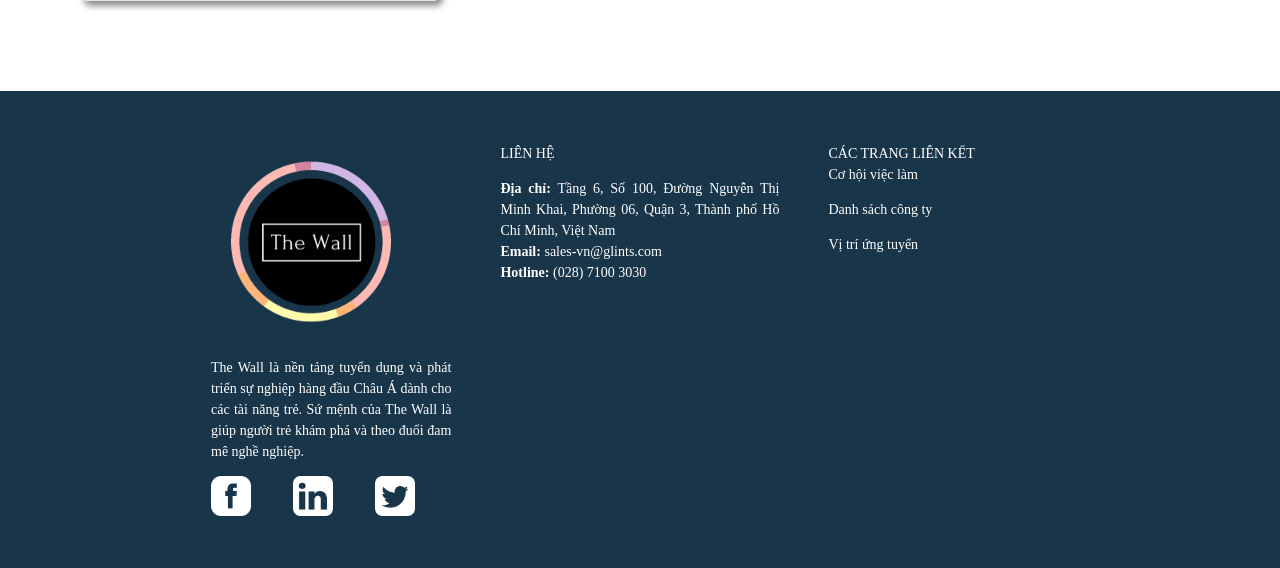
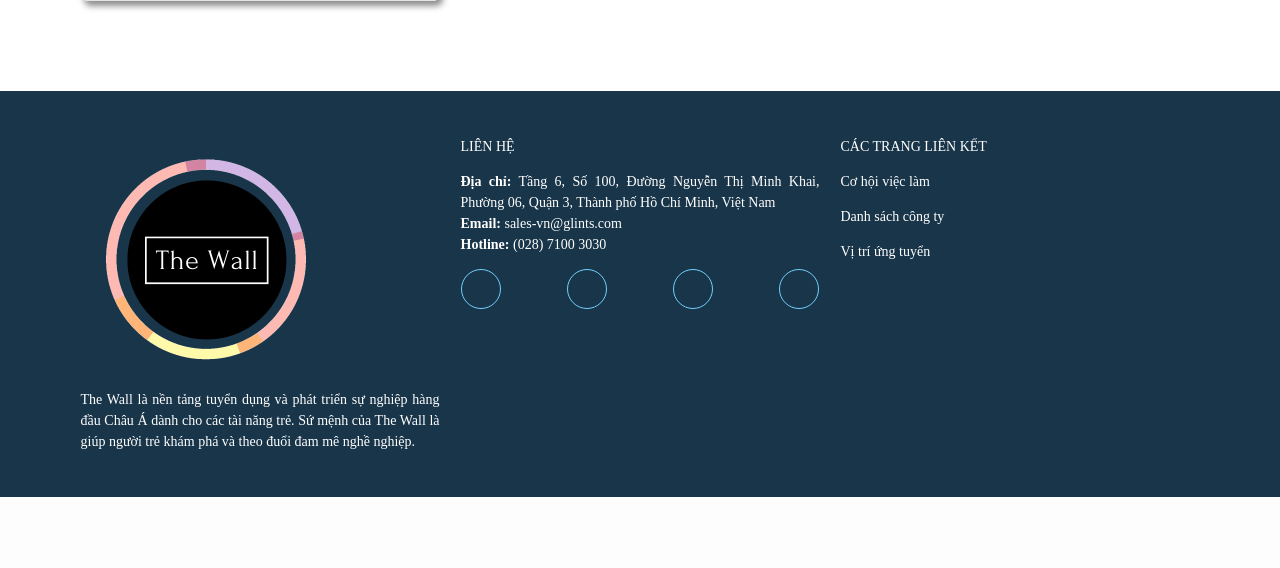
Before and after one commit to minh832000/thewallproject, a Django app: page /profiles/recruiter/ in a window 1280 px wide. Shown: the part 739-1307 px from the top of the page. After the commit the page ends 1236 px from the top, so only its background shows below. Run offline with Django 3.2, Linux system fonts and the light colour scheme; a user stored in the database is signed in; tables that the repository leaves empty hold one stand-in row (values such as "Sample post"); grey boxes marked "Sample" are stand-in pictures; some libraries are stand-ins or nearby versions; some web fonts are replaced.

Commit message:
style footer for profile recruiter page

```diff
--- a/profiles/templates/profiles/Recruiter/profile-page.html
+++ b/profiles/templates/profiles/Recruiter/profile-page.html
@@ -381,47 +381,57 @@
       <!-- =============== Footer ================ -->
       <footer class="footer bg-web">
             <div class="container">
-                  <div class="row mx-120 py-5 text-white">
-                        <div class="col-md-4 col-12 pe-5">
-                              <div class="box-logo">
-                                    <img class="img-fluid" src="../../assets/image/main-logo.png" alt="">
+                  <div class="row text-white">
+                        <div class="col-12 col-sm-12 col-md-4">
+                              <div class="footer_box_logo">
+                                    <img
+                                          class="img-fluid"
+                                          src="{% static 'image/main-logo.png' %}"
+                                          alt="Footer Logo">
                               </div>
-
-                              <div class="mt-3">
+                              <div class="mt-1">
                                     <p class="font-WorkSans-Regular text-justify">
                                           The Wall là nền tảng tuyển dụng và phát triển sự nghiệp hàng đầu Châu Á dành cho các tài năng trẻ.
                                           Sứ mệnh của The Wall là giúp người trẻ khám phá và theo đuổi đam mê nghề nghiệp.
                                     </p>
                               </div>
-
-                              <div class="d-flex align-items-center social-icon mt-3">
-                                    <img src="../../assets/image/facebook.png" alt="">
-                                    <img src="../../assets/image/linkedin-sign.png" alt="" class="mx-5">
-                                    <img src="../../assets/image/twitter-sign.png" alt="">
-                              </div>
                         </div>
 
-                        <div class="col-md-4 col-12 px-2">
-                              <p class="fs-6 font-NotoSans-Bold">LIÊN HỆ</p>
-                              <div class="mt-3">
-                                    <p class="font-WorkSans-Regular text-justify">
-                                    <strong>Địa chỉ:</strong>
-                                    Tầng 6, Số 100, Đường Nguyễn Thị Minh Khai, Phường 06, Quận 3, Thành phố Hồ Chí Minh, Việt Nam
+                        <div class="col-12 col-sm-12 col-md-4 space_block">
+                              <p class="fs-6 font-NotoSans-Bold text-uppercase">Liên hệ</p>
+                              <div class="mt-3 font-WorkSans-Regular text-justify">
+                                    <p>
+                                          <strong>Địa chỉ:</strong>
+                                          Tầng 6, Số 100, Đường Nguyễn Thị Minh Khai, Phường 06, Quận 3, Thành phố Hồ Chí Minh, Việt Nam
                                     </p>
-                                    <p class="font-WorkSans-Regular">
+                                    <p>
                                           <strong>Email:</strong>
                                           sales-vn@glints.com
                                     </p>
-                                    <p class="font-WorkSans-Regular">
+                                    <p>
                                           <strong>Hotline:</strong>
                                           (028) 7100 3030
                                     </p>
                               </div>
+                              <div class="icon_social_group d-flex align-items-center justify-content-between mt-3">
+                                    <div class="box_circle_icon_social">
+                                          <i class="icofont-facebook"></i>
+                                    </div>
+                                    <div class="box_circle_icon_social">
+                                          <i class="icofont-linkedin"></i>
+                                    </div>
+                                    <div class="box_circle_icon_social">
+                                          <i class="icofont-twitter"></i>
+                                    </div>
+                                    <div class="box_circle_icon_social">
+                                          <i class="icofont-instagram"></i>
+                                    </div>
+                              </div>
                         </div>
 
-                        <div class="col-md-4 col-12 ps-5">
-                              <p class="fs-6 font-NotoSans-Bold">CÁC TRANG LIÊN KẾT</p>
-                              <ul class="list-unstyled text-decoration-none font-WorkSans-Regular">
+                        <div class="col-12 col-sm-12 col-md-4 space_block">
+                              <p class="fs-6 font-NotoSans-Bold text-uppercase">Các trang liên kết</p>
+                              <ul class="list-unstyled text-decoration-none font-WorkSans-Regular mt-3">
                                     <li>
                                           <a href="">Cơ hội việc làm</a>
                                     </li>
@@ -437,8 +447,6 @@
             </div>
       </footer>
       <!-- End Footer -->
-
-
 {% endblock %}
 
 {% block javascript %}
--- a/static/css/Recruiter/profile-page.css
+++ b/static/css/Recruiter/profile-page.css
@@ -75,7 +75,7 @@
       font-size: 16pt;
       position: absolute;
       top: 9px;
-      left: 9px;
+      left: 10px;
 }
 
 .wrapper_top_bottom {
@@ -209,3 +209,59 @@
       margin: 30px auto;
       text-align: center;
 }
+/* =====+===== Footer Component =====+=====
+ -------------------------------------------- */
+.footer {
+      padding-top: 45px;
+      padding-bottom: 45px;
+}
+
+.footer_box_logo {
+      max-width: 250px;
+      width: 90%;
+      height: auto;
+}
+
+.box_circle_icon_social {
+      width: 40px;
+      height: 40px;
+      border-radius: 50%;
+      border: 1px solid #71cfff;
+      text-align: center;
+      position: relative;
+}
+.box_circle_icon_social i {
+      position: absolute;
+      top: 7px;
+      left: 7px;
+      color: #ffffff;
+      font-size: 18pt;
+}
+
+
+.box_circle_icon_social:hover {
+      border: none;
+      background-color: #71cfff;
+}
+
+@media screen and (max-width: 576px) {
+      .footer {
+            padding-top: 15px;
+            padding-bottom: 15px;
+            padding-left: 5px;
+            padding-right: 5px;
+      }
+
+      .footer_box_logo {
+            max-width: 200px;
+            margin: 0 auto;
+      }
+
+      .icon_social_group {
+            justify-content: space-around !important;
+      }
+
+      .space_block {
+            margin-top: 20px !important;
+      }
+}
```
